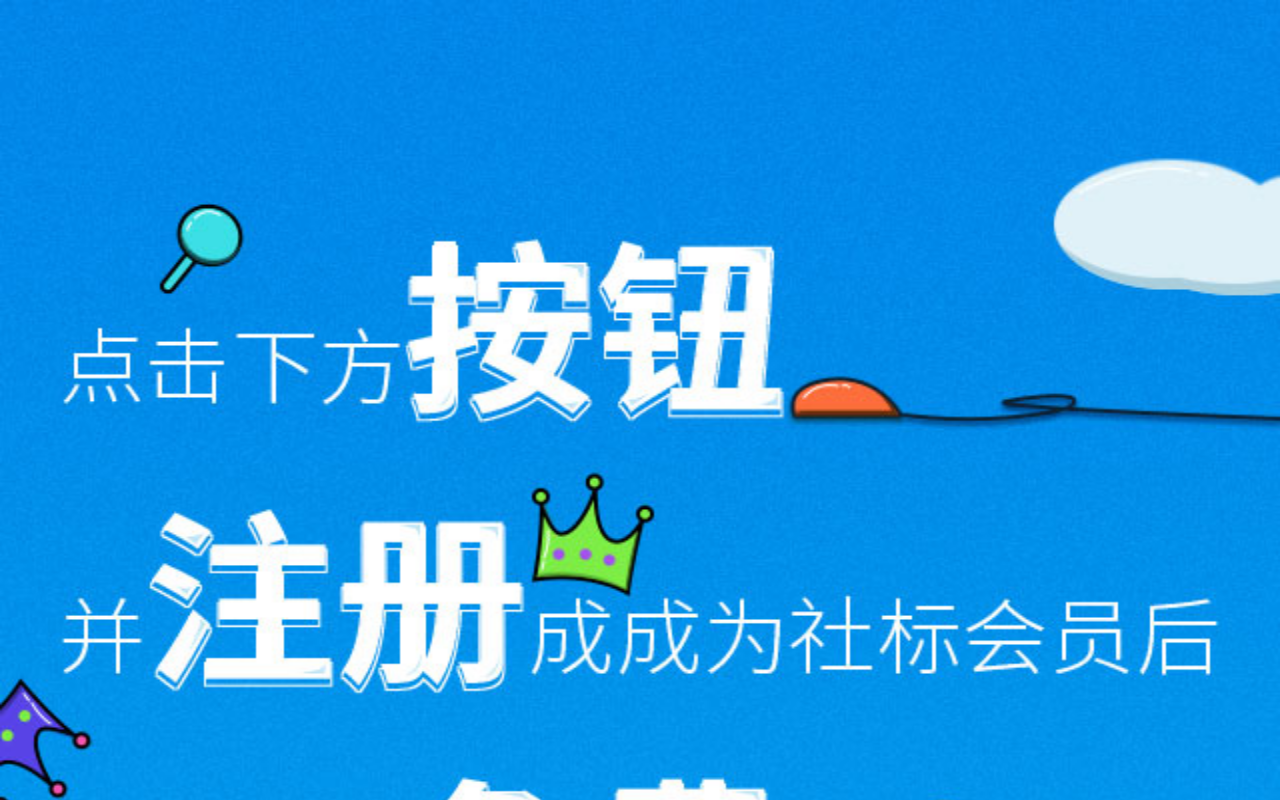
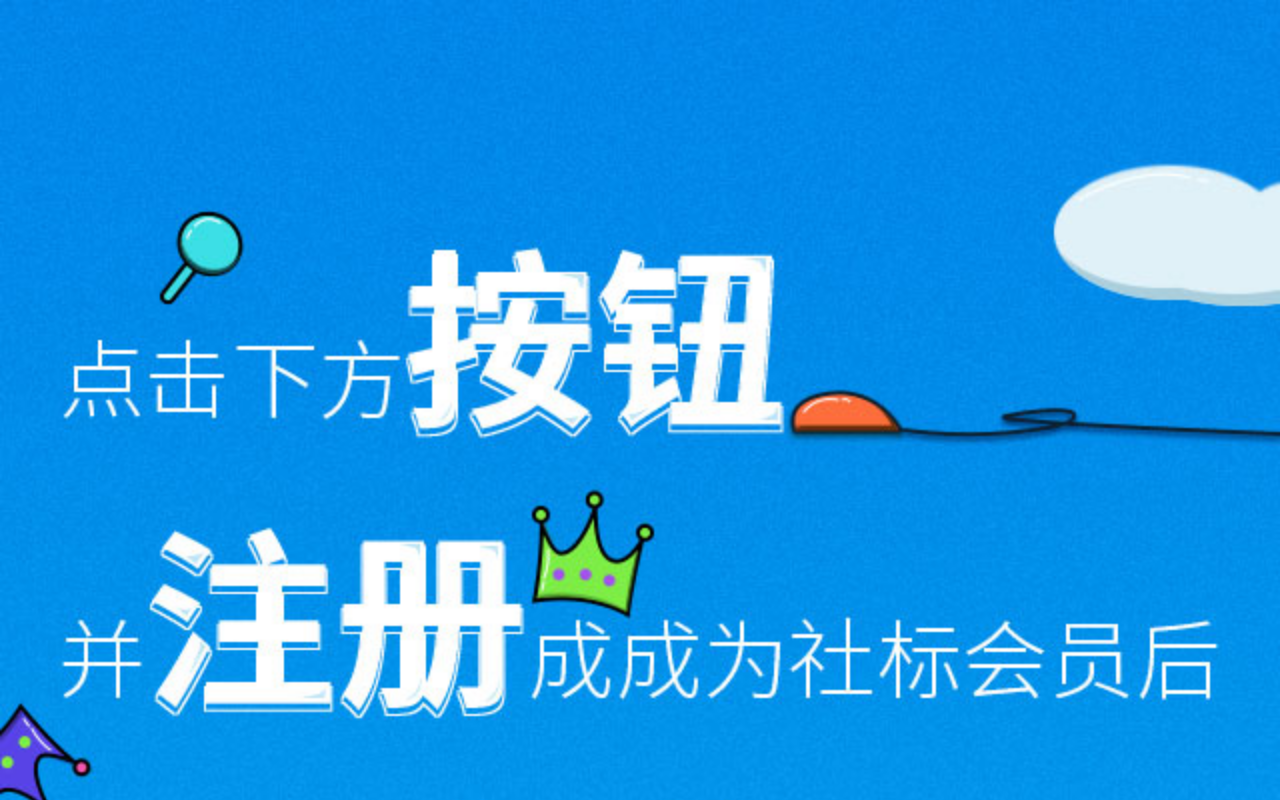
Before and after one commit to YangNanNan/logo, a plain HTML site: page index.html in a window 1280 px wide. Shown: the top 800 px of the page. Drawn offline with Linux system fonts and the light colour scheme.

Commit message:
Signed-off-by: YangNanNan <1120676179@qq.com>

```diff
--- a/css/login.css
+++ b/css/login.css
@@ -25,7 +25,7 @@ input{background:transparent;-webkit-appearance:none;appearance:none;outline:non
 .login_successful p.successText{margin-top:.3rem;}
 /*注册成功样式结束*/
 /*宣传页样式开始*/
-.propaganda{position:relative;width:6.4rem;height:10.96rem;}
+.propaganda{position:relative;width:6.4rem;height:100%;}
 .propaganda img{width:100%;height:100%;}
 .propaganda p a{margin-left:1.64rem;position:absolute;bottom:3.46rem;display:inline-block;width:3.07rem;height:.67rem;line-height:.62rem;text-align: center;color:#ff6d01;font-size:.28rem;background:url("../images/btnbg.png") no-repeat;background-size:cover;}
 /*宣传页样式结束*/
```
